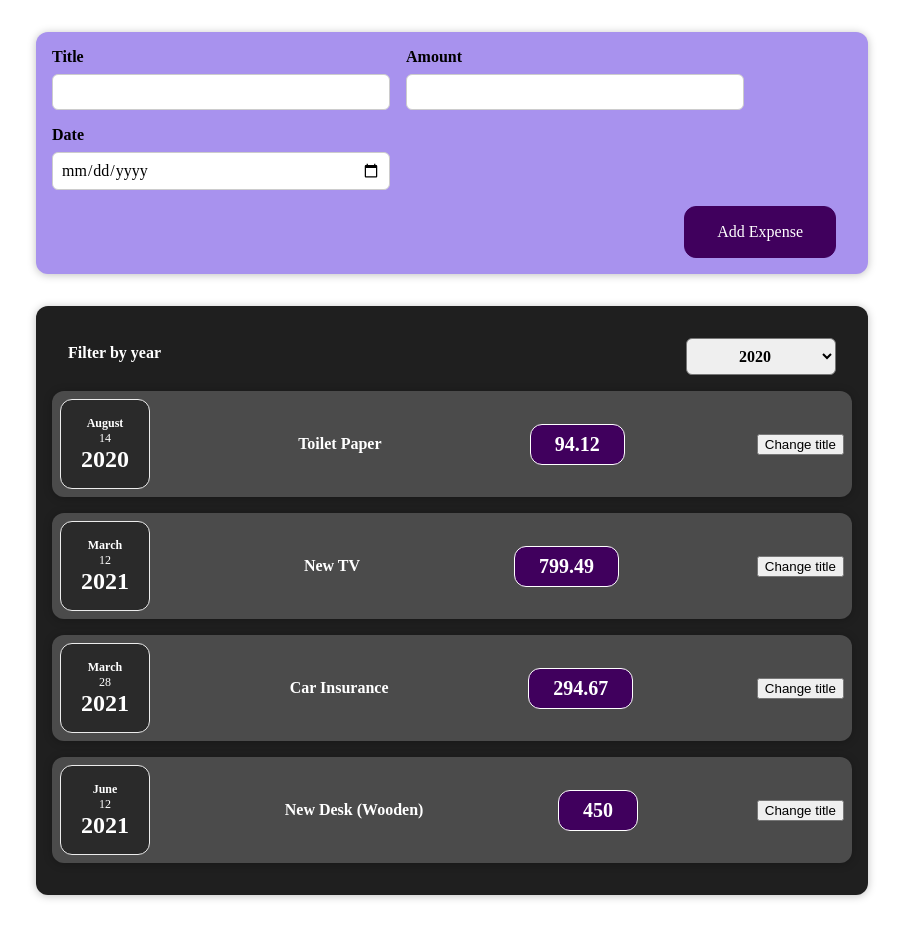
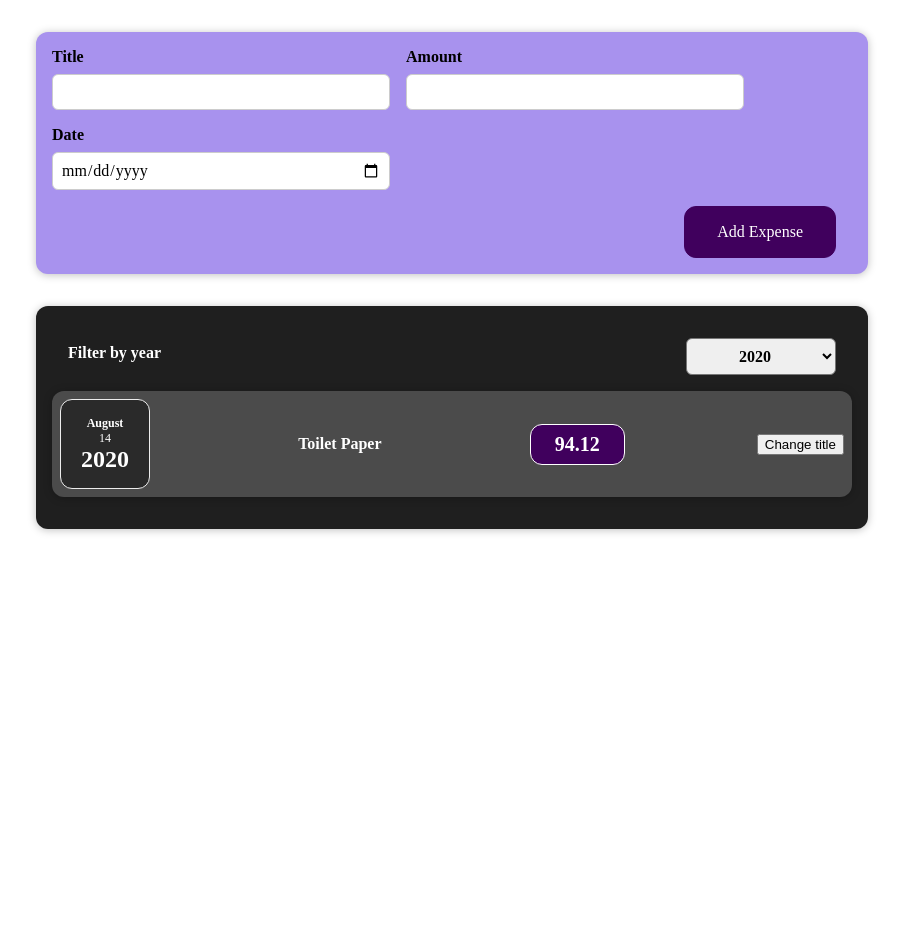
Before and after one commit to stdj91/test-app, a React (Create React App) app: page / in a window 1280 px wide. Shown: the whole page, without its empty margins (188-1091 px from the left). After the commit the page ends 800 px from the top, so only its background shows below. Built offline with nearby package versions, Linux system fonts and the light colour scheme.

Commit message:
Filter years added and displaye expenses only for current year

```diff
--- a/src/components/Expenses/Expenses.js
+++ b/src/components/Expenses/Expenses.js
@@ -12,11 +12,16 @@
       setFilteredYear(selectedYear)
     }
 
+    const filteredExpenses = props.items.filter(expense => {
+      return expense.date.getFullYear().toString() === filteredYear
+    })
+
     return(
       <div>
         <Card className="expenses">
         <ExpensesFilter onChangeFilter={filterChangeHandler} selected={filteredYear}/>
-        {props.items.map((expense) => {
+        {filteredExpenses.length === 0 ? <p>There is no expenses...</p> :
+          filteredExpenses.map((expense) => {
           return (
             <ExpenseItem
               title={expense.title}
```
